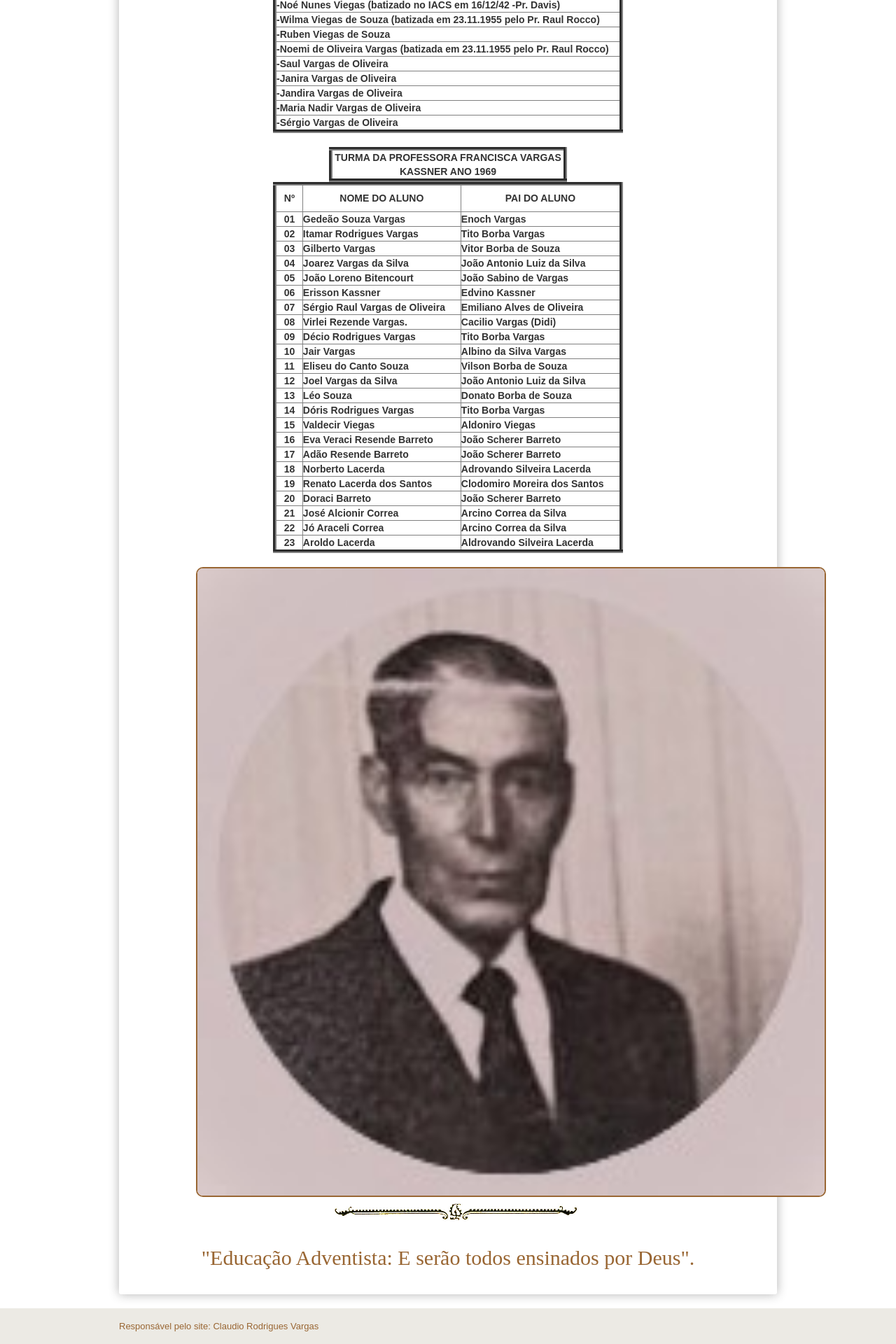
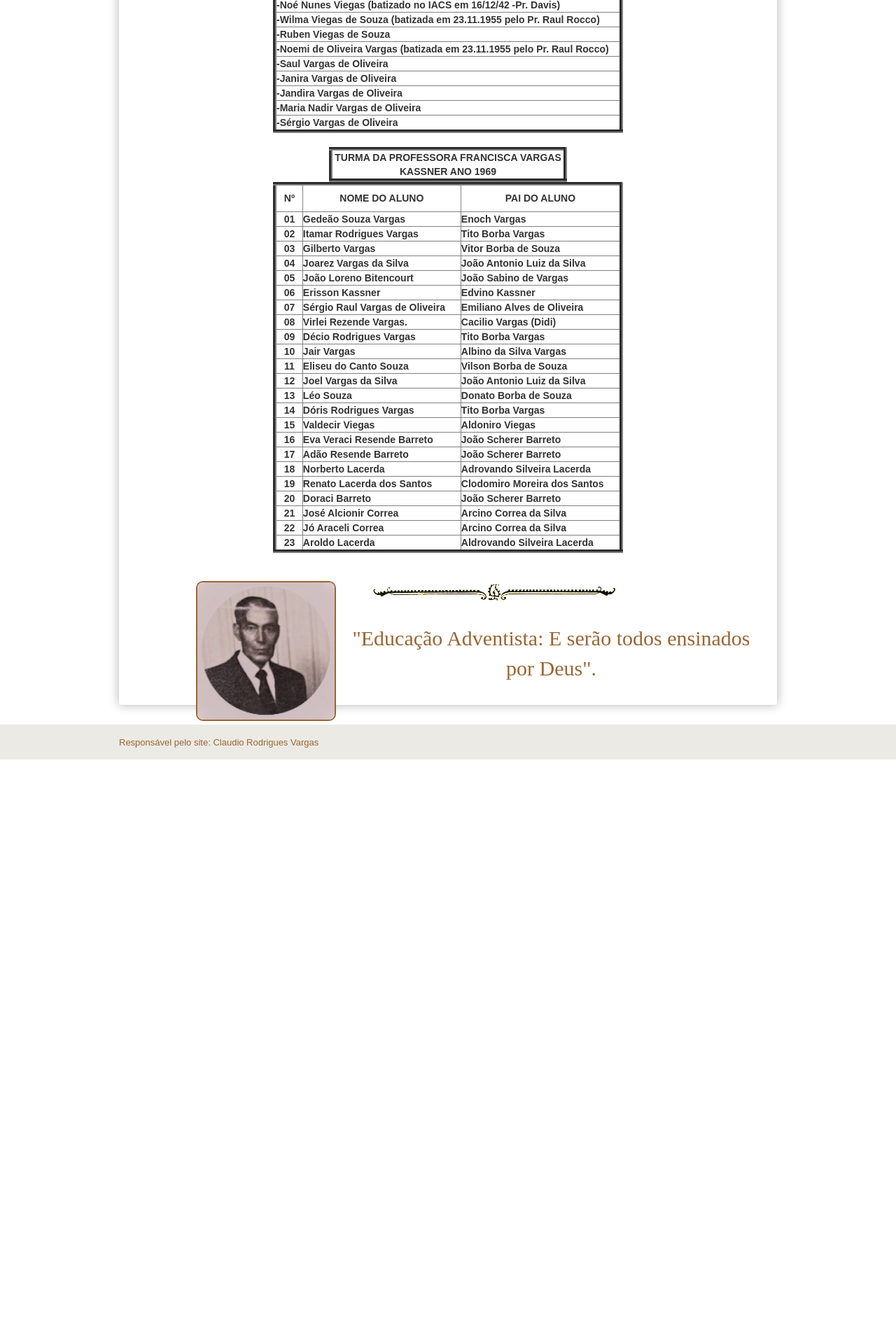
Before and after one commit to claudiovargas1955/claudiovargas1955.github.io, a Jekyll site: the page built from _pages/ensino-da-iasd-bosque.html, in a window 1280 px wide. Shown: the part 1431-3351 px from the top of the page at 70% size. Built offline with Jekyll 4.4.1, drawn with Linux system fonts in a browser that asks for light colours; some web fonts are replaced; after the commit the page ends 2516 px from its top, so only the background shows below that.

Commit message:
Update ensino-da-iasd-bosque.html

```diff
--- a/_pages/ensino-da-iasd-bosque.html
+++ b/_pages/ensino-da-iasd-bosque.html
@@ -421,7 +421,7 @@ tr:hover{
  </table>
 
  </div><br>
-<p><img class="esq2" style="float:left"; src="/images/pedrofrancisco.jpg" class="img-responsive" width="900px" title="Professor
+<p><img class="esq2" style="float:left"; src="/images/pedrofrancisco.jpg" class="img-responsive" width="200px" title="Professor
 Pedro Francisco Gonzalez";/>
 
 
```
